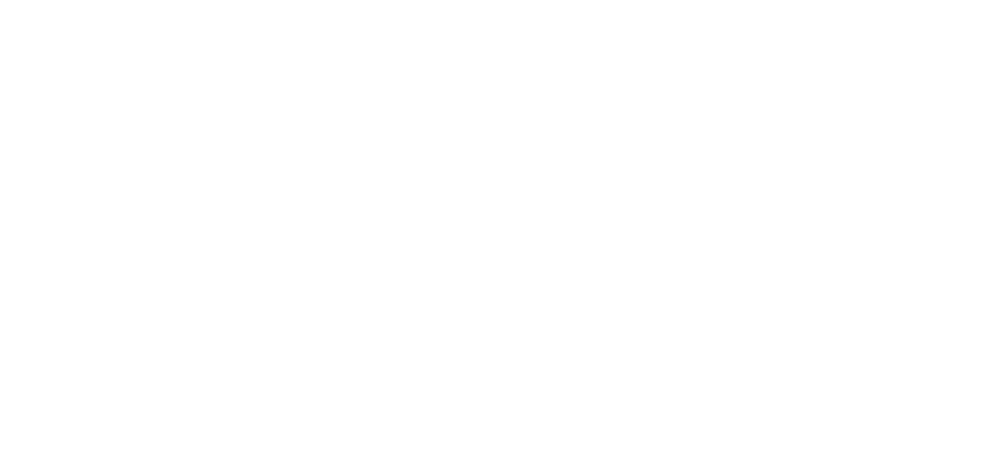
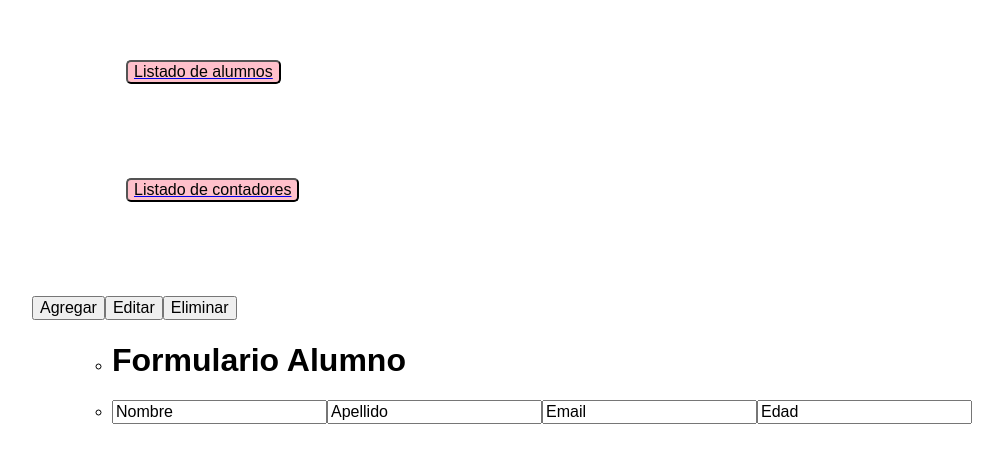
Before and after one commit to DavidPagliano/mcga_recuperatorio, a React (Create React App) app: page /Alumno in a window 1280 px wide. Before the commit this address led to /recuperatorioI. Shown: the part 197-660 px from the top of the page, without its empty margins (138-1141 px from the left). Built offline with nearby package versions, Linux system fonts and the light colour scheme.

Commit message:
Changes in folder alumnos the two file .js

```diff
--- a/src/components/screens/Alumnos/Alumno.js
+++ b/src/components/screens/Alumnos/Alumno.js
@@ -12,30 +12,14 @@ function Alumno(props){
             <Route exact path="/Alumno">
                 <ul>
                     <li>
-                        <form className="form">
-                            <ul>
-                                <li>
-                                    <h1>Formulario Alumno</h1>
-                                </li>
-                                <li>
-                                    <div>
-                                        <div><Field className='inputField' name='name' component='input' disabled='disable' placeholder={props.name}/></div>
-                                        <div><Field className='inputField' name='last_name' component='input' disabled='disable' placeholder={props.last_name}/></div>
-                                        <div><Field className='inputField' name='email' component='input' disabled='disable' placeholder={props.email}/></div>
-                                        <div><Field className='inputField' name='year' component='input' disabled='disable' placeholder={props.year}/></div>
-                                    </div>
-                                </li>
-                                <li>
-                                    <div>
-                                        <Link className="link" to="/editForm">
-                                            <button>Editar informarcion</button>
-                                        </Link>
-                                        <Link className="link" to="/addForm">
-                                             <button>Agregar Alumno</button>
-                                         </Link>
-                                    </div>
-                                </li>
-                            </ul>
+                        <h1>Formulario Alumno</h1>
+                    </li>
+                    <li>
+                        <form>
+                            <input type="text" name="name" value="Nombre"/>
+                            <input type="text" name="last_name" value="Apellido"/>
+                            <input type="text" name="email" value="Email"/>
+                            <input type="text" name="Edad" value="Edad"/>
                         </form>
                     </li>
                 </ul>
@@ -44,10 +28,7 @@ function Alumno(props){
                 <form className="form">
                    <h1>Formulario Alumno</h1>
                     <div className='textbox'>
-                        <div><Field className='inputField' name='name' component='input' disabled='disable' placeholder={props.name}/></div>
-                        <div><Field className='inputField' name='last_name' component='input' disabled='disable' placeholder={props.last_name}/></div>
-                        <div><Field className='inputField' name='email' component='input' disabled='disable' placeholder={props.email}/></div>
-                        <div><Field className='inputField' name='year' component='input' disabled='disable' placeholder={props.year}/></div>
+
                     </div>
                     <div className='buttons'>
                         <Link className="link" to="/editForm">
--- a/src/components/screens/Alumnos/index.js
+++ b/src/components/screens/Alumnos/index.js
@@ -2,55 +2,49 @@ import './style.css'
 import React from 'react';
 import {BrowserRouter, Route, Link} from 'react-router-dom';
 import { Form} from 'react-final-form';
-import Alumnos from '../Alumnos/Alumno'
+import Alumnos1 from '../Alumnos/Alumno'
+import Home from '../Home';
 
 class form extends React.Component{
     constructor(props){
-        super(props)
+        super(props);
         this.state={
-            Users:{
+            Alumno:[{
                 id: 0,
                 name:'Ingrese nombre',
                 last_name: 'Ingrese apellido',
                 email:'Ingrese email',
                 years:1
-            }
-        }
+            }]
+        };
     }
 
     handleInputChange=(event)=>{
-        const Users=Object.assign({}, this.state.Users);
-        Users.name=event.target("name").value;
-        Users.last_name=event.target("last_name").value;
-        Users.email=event.target("email").value;
-        Users.years=event.target("years").value;
-        this.setState({Users: Users});
+        const alumno=Object.assign({}, this.state.Alumno);
+        alumno.name=event.target("name").value;
+        alumno.last_name=event.target("last_name").value;
+        alumno.email=event.target("email").value;
+        alumno.years=event.target("years").value;
+        this.setState({Alumno: alumno});
     }
 
     deleteAlumno=(id, event)=>{
-        const Users = Object.assign([], this.state.Users);
-        Users.splice(id, 1);
-        this.setState({Users: Users});
+        const alumnos = Object.assign([], this.state.Alumnos);
+        alumnos.splice(id, 1);
+        this.setState({Alumno: alumnos});
         return;
     }
     addAlumno2=(event)=>{
-        const Users= Object.assign([], this.state.Users);
-        Users.push({
-            id: this.state.Users.length,
+        const alumno= Object.assign([], this.state.Alumno);
+        alumno.push({
+            id: this.state.Alumno.length,
             name:'Ingrese nombre',
             last_name: 'Ingrese apellido',
             email:'Ingrese email',
             years:1
         });
-        this.setState({Users: Users});
+        this.setState({Alumno: alumno});
         return;
-    }
-
-    editState = (isValid) =>{
-        if(isValid) {
-            let edit = this.state.edit;
-            this.setState({edit: !edit});
-        }
     }
 
 
@@ -63,37 +57,34 @@ class form extends React.Component{
 
         return(
             <BrowserRouter>
-                <Route>
-                    <div className="formContainer">
-                        <button onClick={this.addAlumno2} className="buttonAlumno">+ Alumno</button>
+                <Route exacth path="/alumno" component={form}>
+                   <div className="alumno">
+                        <button onClick={this.addAlumno2} className="buttonAgregar">Agregar</button>
+                        <button onClick={this.handleInputChange} className="buttonAgregar">Editar</button>
+                        <button onClick={this.deleteAlumno} className="buttonAgregar">Eliminar</button>
                         <div className="alumnoBack">
                             <ul>
                                 {
-                                    this.state.Users.map((Users)=>{
+                                    this.state.Alumno.map((alumno1)=>{
                                         return(
-                                            <Alumnos>
-                                                <Form
-                                                    onSubmit={this.onSubmit}
-                                                    render={Alumnos}
-                                                    name={this.state.Users.name}
-                                                    last_name={this.state.Users.last_name}
-                                                    email={this.state.Users.email}
-                                                    years={this.state.Users.years}
-                                                    deleteAlumno={this.deleteAlumno.bind(this, Users.id)}
-
-                                                />
-                                            </Alumnos>
+                                            <Alumnos1
+                                            onSubmit={this.onSubmit}
+                                            render={alumno1}
+                                            name={alumno1.name, this.state.Alumno.name}
+                                            last_name={alumno1.last_name, this.state.Alumno.last_name}
+                                            email={alumno1.email, this.state.Alumno.email}
+                                            years={alumno1.years, this.state.Alumno.years}
+                                            deleteAlumno={this.deleteAlumno.bind(this, alumno1.id)}
+                                            handleInputChange={this.handleInputChange.bind(this, alumno1.id)}
+                                            />
                                         )
                                     })
                                 }
                             </ul>
-                            <Link to="/recuperatorio1" className="link">
-                                <button className="buttonAlumno">Volver</button>
-                            </Link>
                         </div>
-                    </div>
+                   </div>
                 </Route>
-                <Route exact path="/recuperatorio1" component={Alumnos}></Route>
+                <Route exact path="/home" component={Home}></Route>
             </BrowserRouter>
         )
     }
--- a/src/components/screens/Counters/index.js
+++ b/src/components/screens/Counters/index.js
@@ -86,13 +86,13 @@ class Counter extends React.Component{
                                     })
                                 }
                             </ul>
-                            <Link to="/recuperatorio1" className="link">
+                            <Link to="/home" className="link">
                                 <button className="buttonCounter">Volver</button>
                             </Link>
                         </div>
                     </div>
                 </Route>
-                <Route exact path="/recuparatorio1" component={Home}></Route>
+                <Route exact path="/home" component={Home}></Route>
             </BrowserRouter>
         )
     }
--- a/src/components/screens/Home/index.js
+++ b/src/components/screens/Home/index.js
@@ -1,23 +1,17 @@
 import './style.css'
 import React from 'react';
-import {BrowserRouter, Route, Link, Switch, Redirect} from 'react-router-dom';
+import {render} from 'react-dom'
+import {BrowserRouter, Route, Link, Switch, Redirect } from 'react-router-dom';
 import Alumnos from '../Alumnos/index'
 import Counter from '../Counters/index'
 
 class Home extends React.Component{
- constructor(props){
-     super(props);
-     this.state={
-
-     }
- }
-
  render(){
     return(
+
         <BrowserRouter>
-            <Switch>
-                <Redirect to="/recuperatorioI">
-                    <Route exact path="/recuperatorioI" component={Home}>
+        <>
+        <Route >
                 <Link className="Link" to="/Alumno">
                      <button className="buttons">Listado de alumnos</button>
                 </Link>
@@ -25,10 +19,12 @@ class Home extends React.Component{
                     <button className="buttons">Listado de contadores</button>
                 </Link>
             </Route>
-                </Redirect>
+            <Switch>
                 <Route exact path="/Alumno" component={Alumnos}/>
                 <Route exact path="/Counter" component={Counter}/>
             </Switch>
+        </>
+
         </BrowserRouter>
     )
  }
--- a/src/components/screens/Home/style.css
+++ b/src/components/screens/Home/style.css
@@ -4,5 +4,5 @@
     flex-direction:column;
     background-color:#FFC0CB;
     border-radius:5px;
-    color:white;
+    color:rgb(3, 3, 3);
 }
```
Lines whose indentation alone changed are shown as unchanged.
